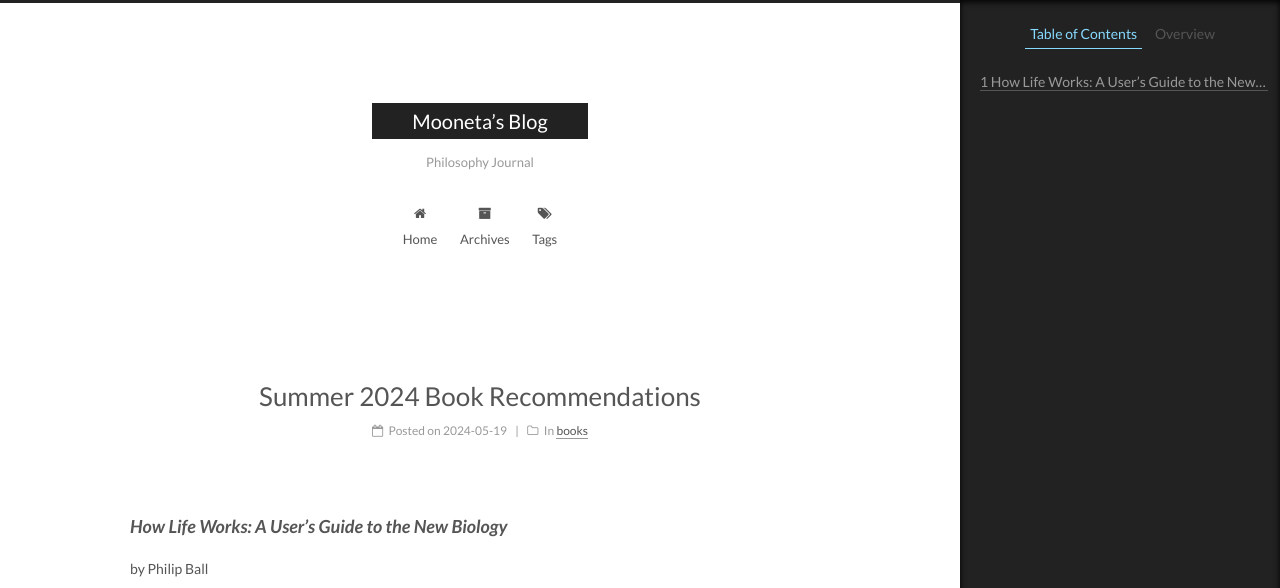
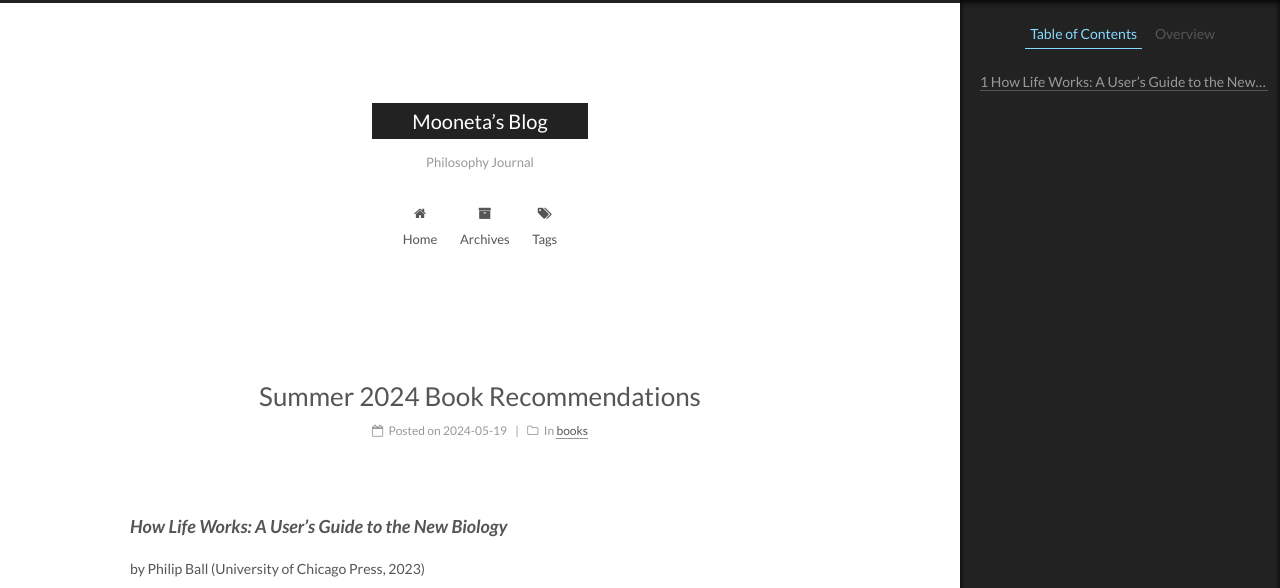
Before and after one commit to mooneta/mooneta.github.io, a Jekyll site: the page built from _posts/2024-5-24-summer-2024-nonfiction-recommendations.md, in a window 1280 px wide and 1245 px high. Shown: the top 588 px of the window. Built offline with Jekyll 4.4.1, drawn with Linux system fonts in a browser that asks for light colours; some of the changed text lies outside the part shown; grey boxes are pictures that could not be loaded.

Commit message:
Update 2024-5-24-summer-2024-nonfiction-recommendations.md

```diff
--- a/_posts/2024-5-24-summer-2024-nonfiction-recommendations.md
+++ b/_posts/2024-5-24-summer-2024-nonfiction-recommendations.md
@@ -11,8 +11,6 @@ tags:
 
 ### *How Life Works: A User’s Guide to the New Biology*
 
-by Philip Ball
+by Philip Ball (University of Chicago Press, 2023)
 
-University of Chicago Press, 2023
-
-<img src="https://tmm.chicagodistributioncenter.com/IsbnImages/9780226826684.jpg" width="200" height="100">
+<img src="https://tmm.chicagodistributioncenter.com/IsbnImages/9780226826684.jpg" height="50">
```
